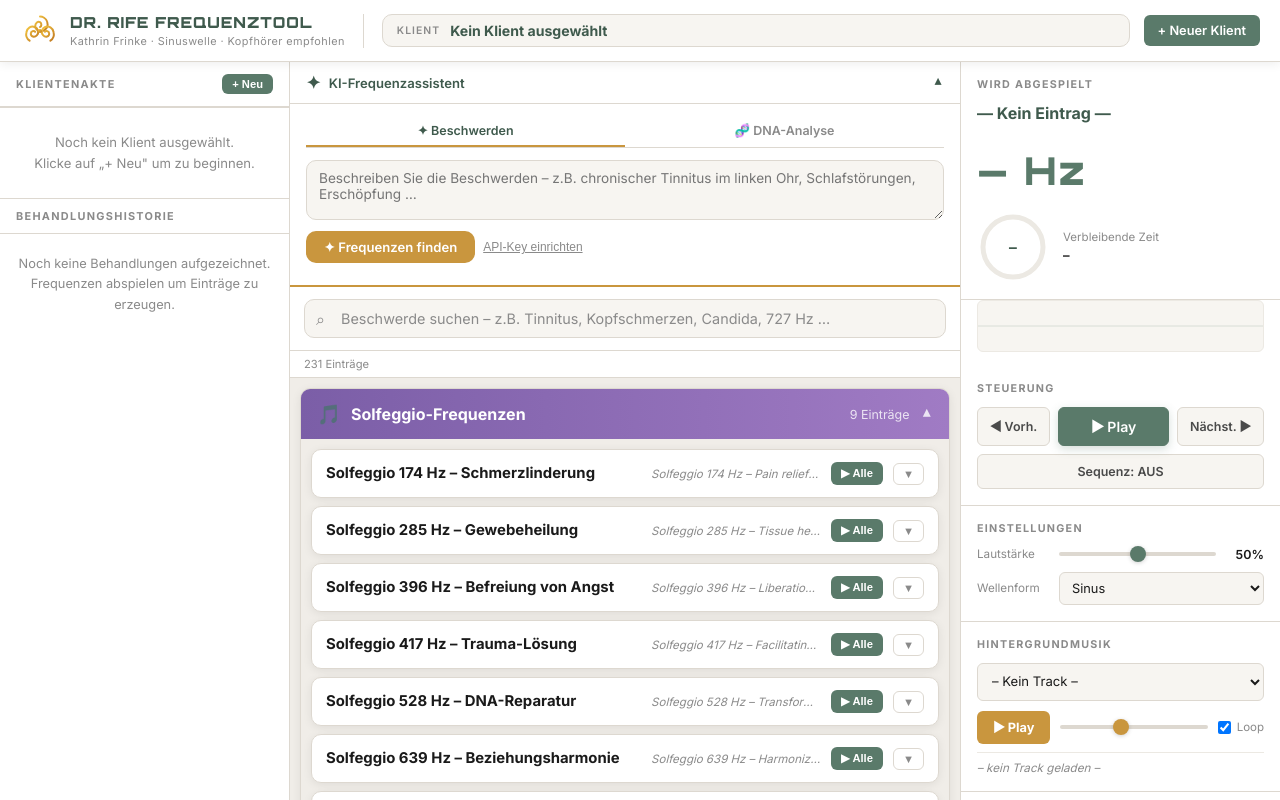
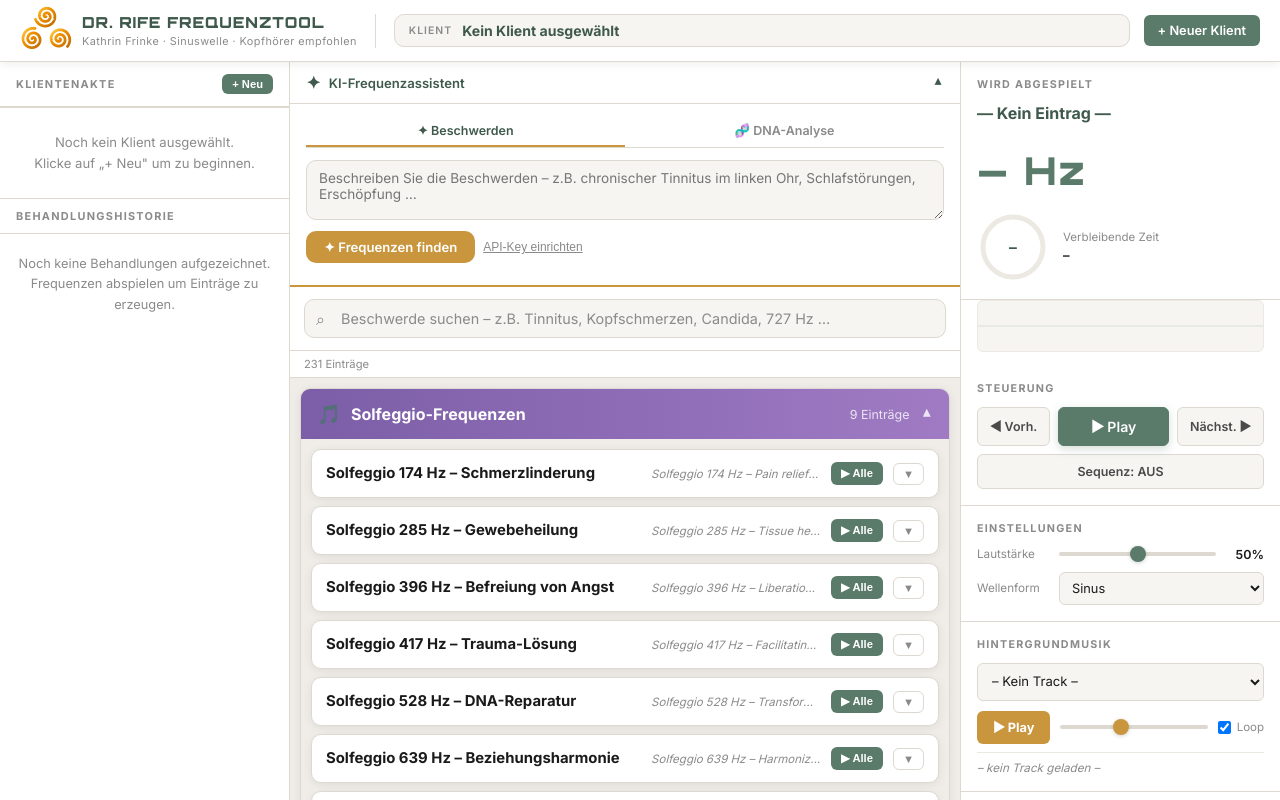
Before and after one commit to Rino19rino/frequenz-audio-app, a website: page www/index.html in a window 1280 px wide. Drawn offline with Linux system fonts and the light colour scheme.

Commit message:
fix: Triskelion-Logo als SVG-Datei – drei echte Spiralen mit Goldgradient

```diff
--- a/www/index.html
+++ b/www/index.html
@@ -34,7 +34,7 @@ body{font-family:'Inter',system-ui,sans-serif;font-size:14px;background:var(--bg
 /* ── HEADER ── */
 #app-header{background:var(--white);border-bottom:1px solid var(--border);padding:0 20px;display:flex;align-items:center;gap:14px;height:62px;flex-shrink:0;box-shadow:var(--shadow);z-index:20;}
 #hdr-logo-wrap{display:flex;align-items:center;gap:10px;flex-shrink:0;}
-#hdr-logo{width:40px;height:40px;}
+#hdr-logo{width:52px;height:52px;object-fit:contain;}
 #hdr-title{font-family:'Orbitron',monospace;font-size:0.95rem;font-weight:900;color:var(--primary-dk);letter-spacing:0.06em;}
 #hdr-sub{font-size:0.68rem;color:var(--muted);letter-spacing:0.04em;margin-top:2px;}
 #hdr-sep{width:1px;height:34px;background:var(--border);margin:0 4px;flex-shrink:0;}
@@ -280,18 +280,7 @@ select.pp-sel:focus{border-color:var(--primary);}
 <!-- HEADER -->
 <header id="app-header">
   <div id="hdr-logo-wrap">
-    <svg id="hdr-logo" viewBox="0 0 100 100" xmlns="http://www.w3.org/2000/svg">
-      <defs>
-        <linearGradient id="goldGrad" x1="0%" y1="0%" x2="100%" y2="100%">
-          <stop offset="0%" stop-color="#f5c842"/>
-          <stop offset="100%" stop-color="#c07820"/>
-        </linearGradient>
-      </defs>
-      <path d="M50,14 C56,14 65,18 68,27 C72,38 65,48 56,50 C47,52 38,46 38,38 C38,30 45,25 50,28 C55,31 54,39 50,40" fill="none" stroke="url(#goldGrad)" stroke-width="5" stroke-linecap="round"/>
-      <path d="M24,74 C18,70 14,62 16,53 C18,42 28,36 37,40 C46,44 48,55 42,61 C36,67 27,64 27,57 C27,50 35,48 38,52" fill="none" stroke="url(#goldGrad)" stroke-width="5" stroke-linecap="round"/>
-      <path d="M76,74 C82,70 86,62 84,53 C82,42 72,36 63,40 C54,44 52,55 58,61 C64,67 73,64 73,57 C73,50 65,48 62,52" fill="none" stroke="url(#goldGrad)" stroke-width="5" stroke-linecap="round"/>
-      <circle cx="50" cy="50" r="5" fill="url(#goldGrad)"/>
-    </svg>
+    <img id="hdr-logo" src="logo.svg" alt="Triskelion Logo">
     <div>
       <div id="hdr-title">DR. RIFE FREQUENZTOOL</div>
       <div id="hdr-sub">Kathrin Frinke · Sinuswelle · Kopfhörer empfohlen</div>
```
Also changed, not shown: www/logo.svg (added).
